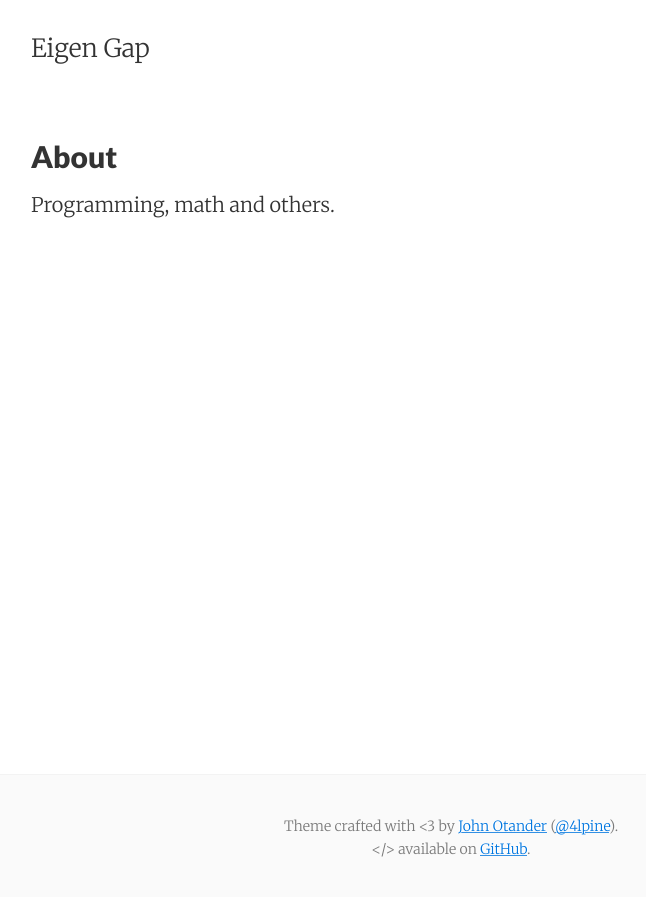
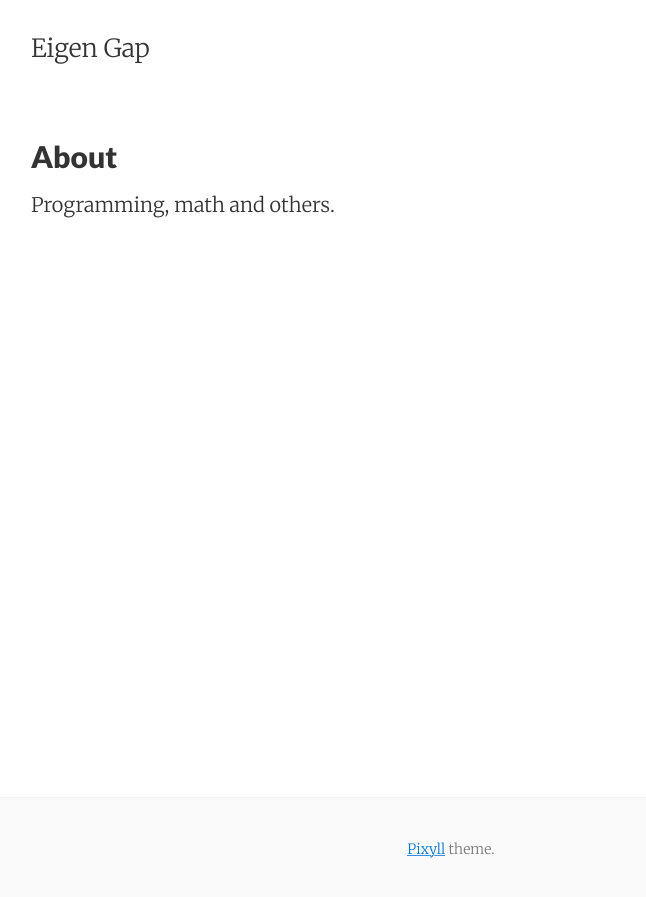
Before and after one commit to eigengap/eigengap.github.io, a Jekyll site: the page built from about.markdown, in a window 1280 px wide. Shown: the top 897 px of the page, without its empty margins (189-835 px from the left). Built offline with Jekyll 4.4.1, drawn with Linux system fonts in a browser that asks for light colours.

Commit message:
update footer

```diff
--- a/_includes/footer.html
+++ b/_includes/footer.html
@@ -1,8 +1,7 @@
 <footer class="center">
   <div class="measure">
     <small>
-      Theme crafted with &lt;3 by <a href="http://johnotander.com">John Otander</a> (<a href="https://twitter.com/4lpine">@4lpine</a>).<br>
-      &lt;/&gt; available on <a href="https://github.com/johnotander/pixyll">GitHub</a>.
+      <a href="https://github.com/johnotander/pixyll">Pixyll</a> theme.
     </small>
   </div>
 </footer>
```
